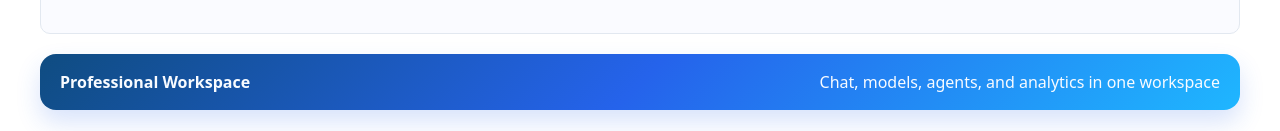
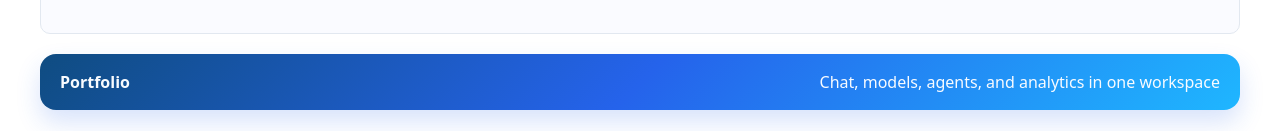
Before and after one commit to stephenparla/sp-aichatbot-ui, a React (Vite) app: page / in a window 1280 px wide. Both pictures are taken after a click on the button "Submit". Shown: the part 783-914 px from the top of the page. Built offline with nearby package versions, Linux system fonts and the light colour scheme.

Commit message:
Change of desc

```diff
--- a/src/components/home/Home.tsx
+++ b/src/components/home/Home.tsx
@@ -97,7 +97,7 @@ const Home = () => {
       <div className="active-component-container">{renderActiveComponent()}</div>
 
       <footer className="home-footer">
-        <span>Professional Workspace</span>
+        <span>Portfolio</span>
         <span>Chat, models, agents, and analytics in one workspace</span>
       </footer>
     </div>
```
